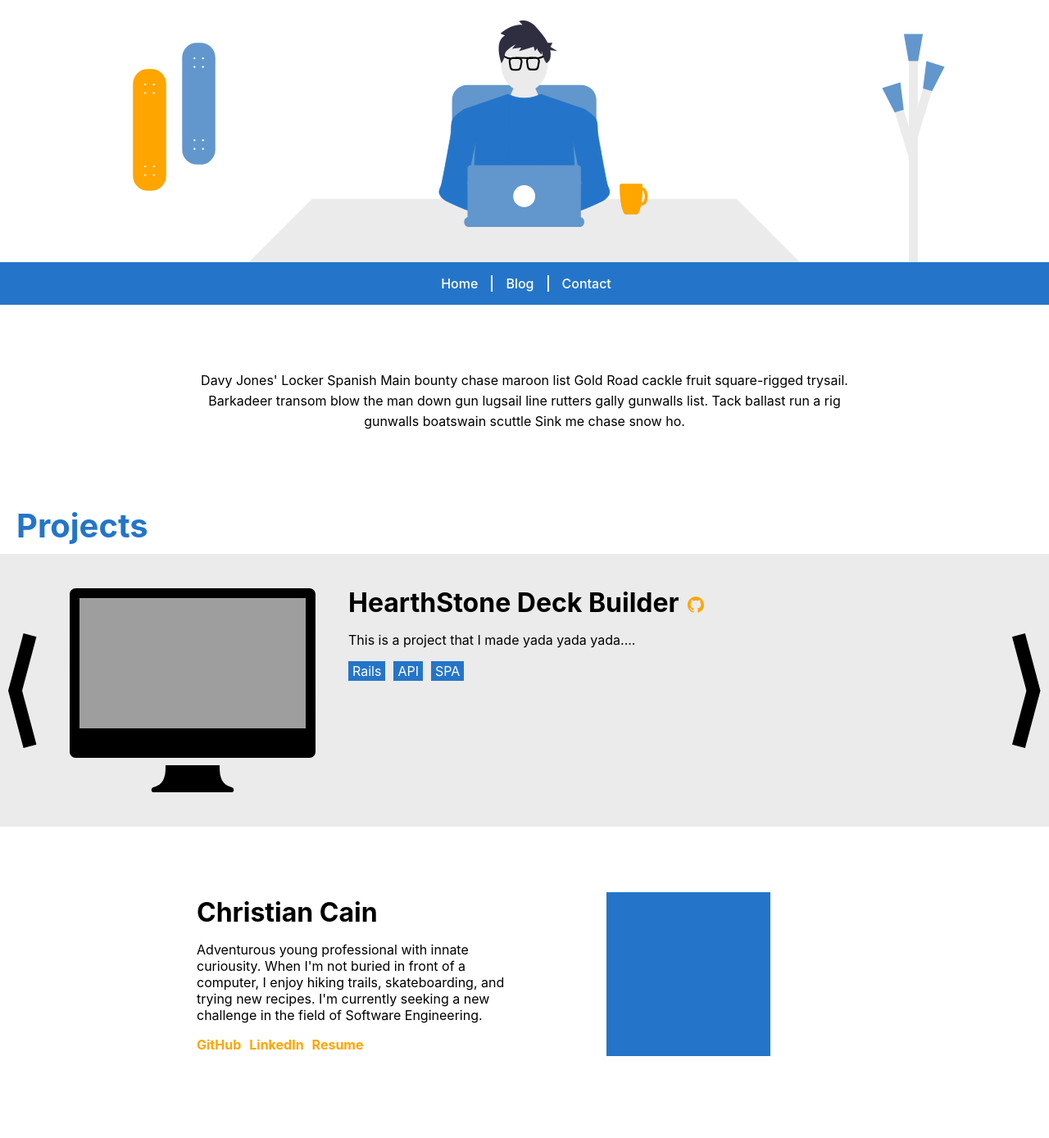
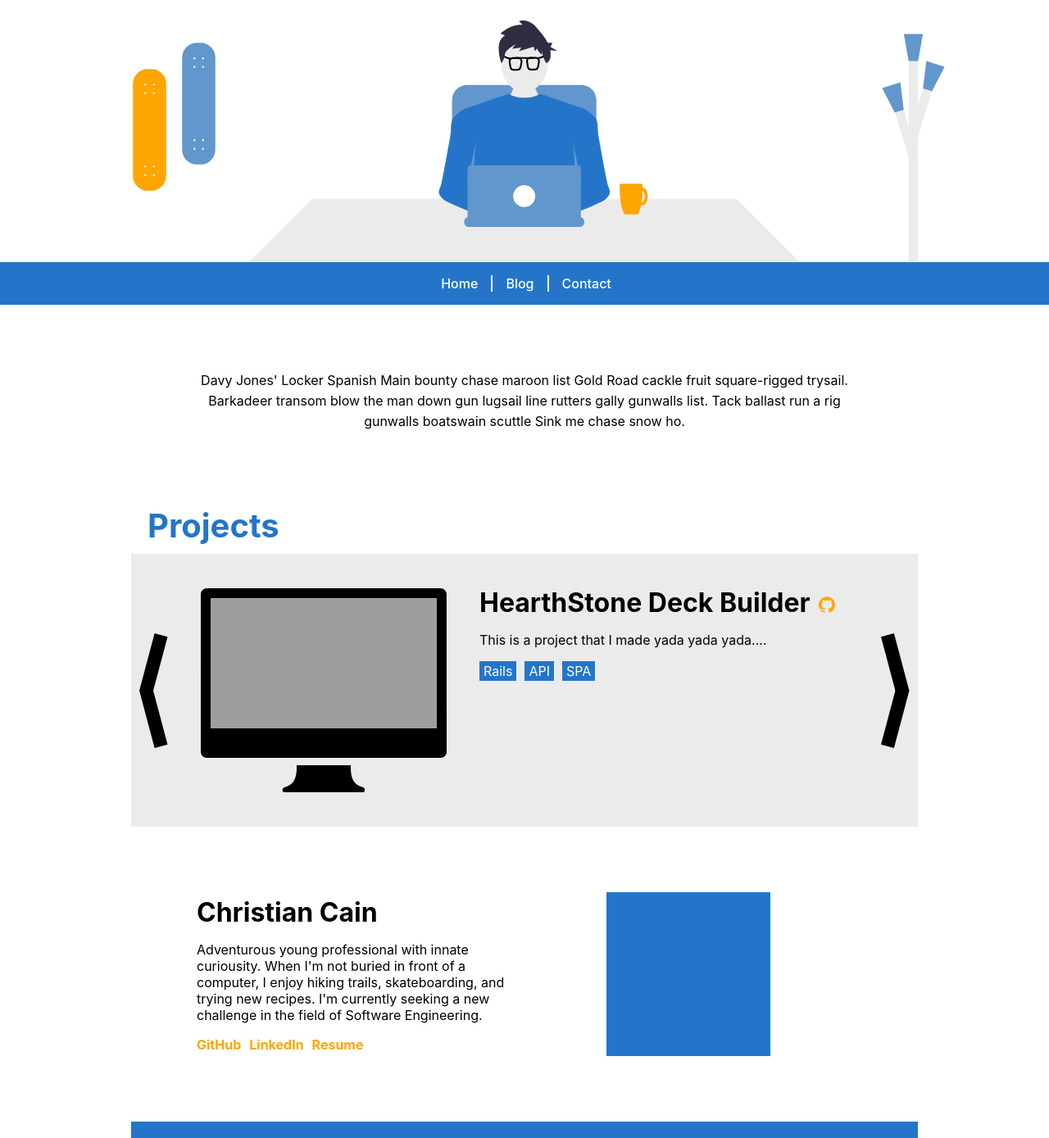
Before and after one commit to SenseiCain/portfolio, a React (Create React App) app in the folder client/: page / in a window 1280 px wide. Shown: the whole page at 82% size. Built offline with nearby package versions, Linux system fonts and the light colour scheme; grey boxes are pictures that could not be loaded.

Commit message:
moved Footer inside individual components for CSSTransition

```diff
--- a/client/src/components/Bio.js
+++ b/client/src/components/Bio.js
@@ -3,7 +3,7 @@ import React, { Component } from 'react';
 class Bio extends Component {
     render() {
         return (
-            <div className="wrapper">
+            <div>
                 <div id="bio-container">
                     <div id="bio-left">
                         <h1>Christian Cain</h1>
--- a/client/src/components/Footer.js
+++ b/client/src/components/Footer.js
@@ -3,9 +3,7 @@ import React, { Component } from 'react';
 class Footer extends Component {
     render() {
          return (
-             <footer className="wrapper">
-                 <div className="footer-container"></div>
-             </footer>
+            <footer></footer>
          )
     }
 }
--- a/client/src/components/Mission.js
+++ b/client/src/components/Mission.js
@@ -2,7 +2,7 @@ import React from 'react';
 
 const Mission = () => {
     return (
-        <div className="wrapper">
+        <div>
             <div className="mission-container">
                 <p>
                     Davy Jones' Locker Spanish Main bounty chase maroon list Gold Road cackle fruit square-rigged trysail.
--- a/client/src/containers/BlogContainer.js
+++ b/client/src/containers/BlogContainer.js
@@ -1,4 +1,5 @@
 import React, { Component } from 'react';
+import Footer from '../components/Footer';
 
 class BlogContainer extends Component {
     render() {
@@ -7,6 +8,7 @@ class BlogContainer extends Component {
                 <div className="blog-container">
                     <h1>Blog</h1>
                 </div>
+                <Footer />
             </div>
         )
     }
--- a/client/src/containers/ContactContainer.js
+++ b/client/src/containers/ContactContainer.js
@@ -1,4 +1,5 @@
 import React, { Component } from 'react';
+import Footer from '../components/Footer';
 
 class ContactContainer extends Component {
     constructor() {
@@ -50,6 +51,7 @@ class ContactContainer extends Component {
                         <input type="submit" />
                     </form>
                 </div>
+                <Footer />
             </div>
         )
     }
--- a/client/src/containers/HomeContainer.js
+++ b/client/src/containers/HomeContainer.js
@@ -2,14 +2,16 @@ import React, { Component } from 'react';
 import Mission from '../components/Mission';
 import ProjectContainer from './ProjectContainer';
 import Bio from '../components/Bio';
+import Footer from '../components/Footer';
 
 class HomeContainer extends Component {
     render() {
         return (
-            <div>
+            <div className="wrapper">
                 <Mission />
                 <ProjectContainer />
                 <Bio />
+                <Footer />
             </div>
         )
     }
```
